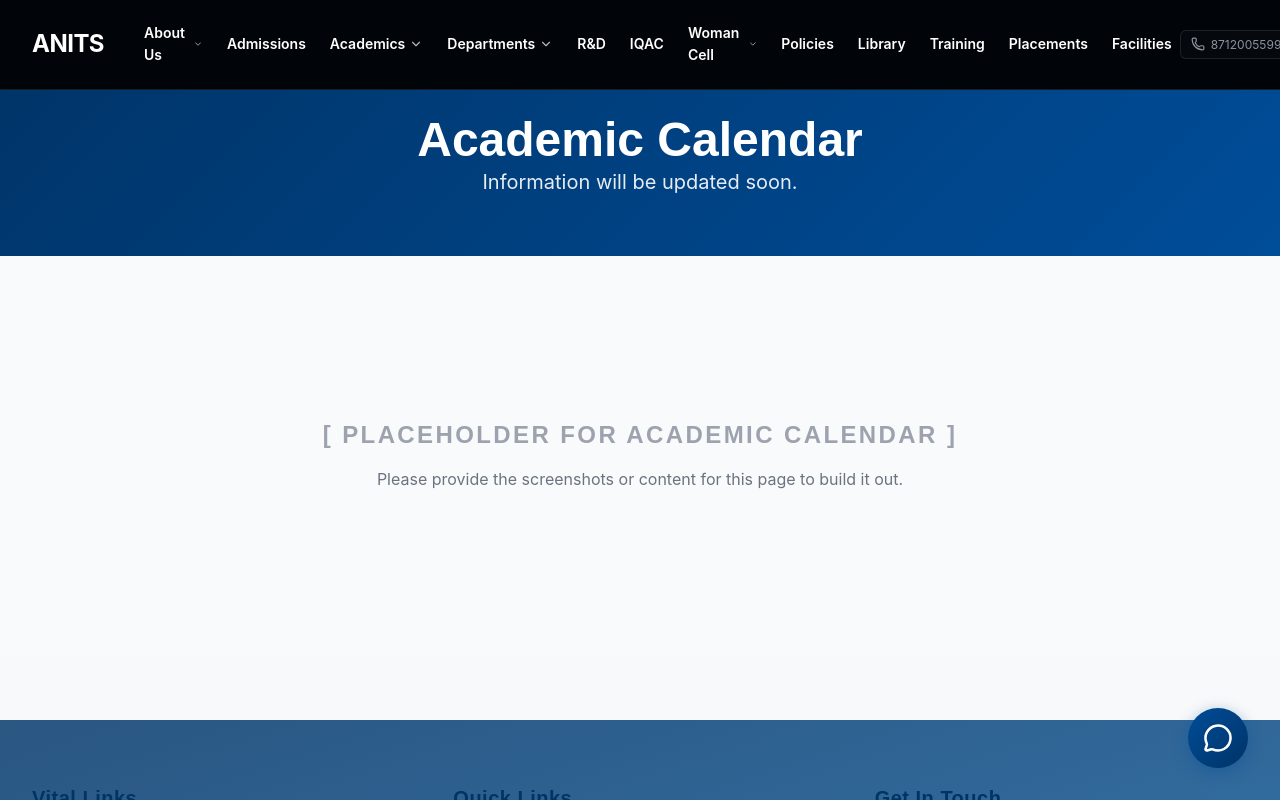
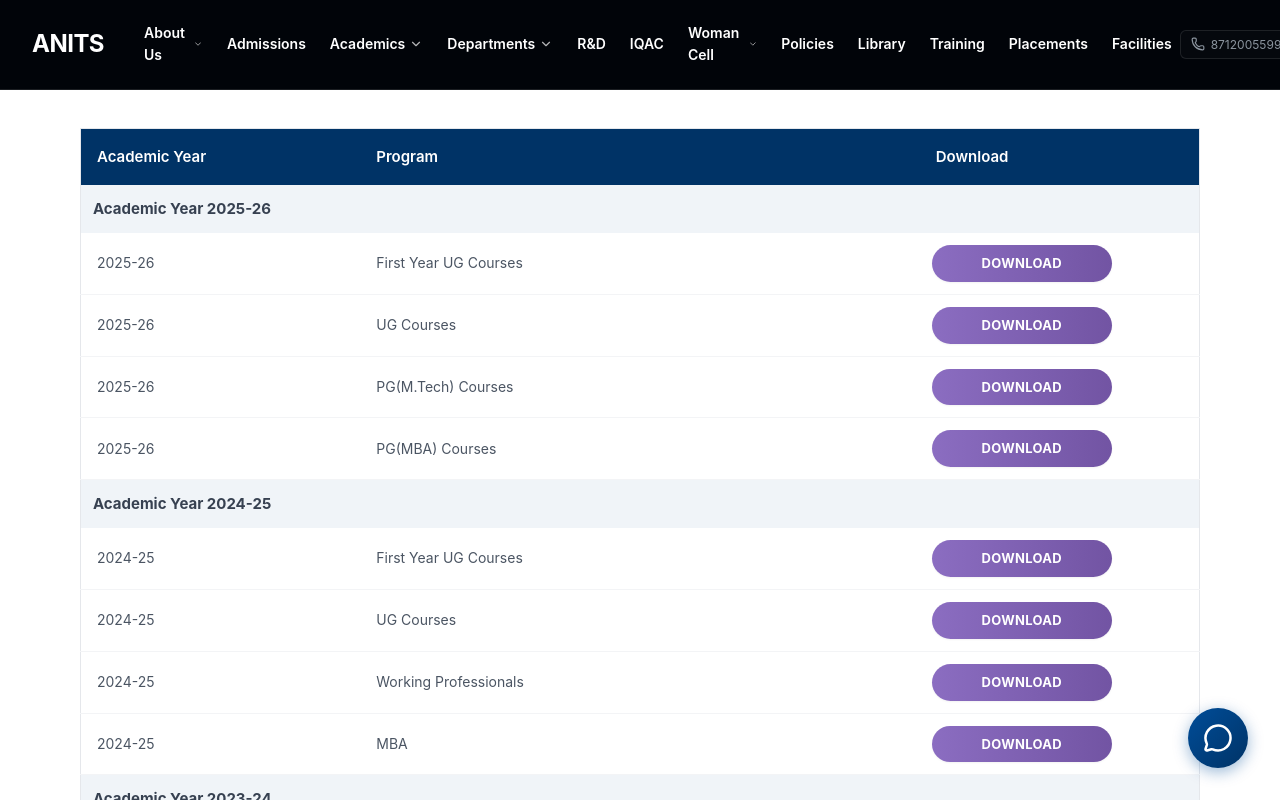
Before and after one commit to sandeep-kumar-270904/anits-college-website-, a React app in the folder frontend/: page /academics/calendar in a window 1280 px wide. Shown: the top 800 px of the page. Built offline with nearby package versions, Linux system fonts and the light colour scheme; the HTML template or start-up script is replaced by a standard one.

Commit message:
feat: build out Academic Calendar page layout exactly as screenshot

```diff
--- a/frontend/src/App.jsx
+++ b/frontend/src/App.jsx
@@ -46,6 +46,7 @@ import ProfessionalBodies from './pages/ProfessionalBodies';
 import SwayamNptel from './pages/SwayamNptel';
 import ExamSection from './pages/ExamSection';
 import ELearning from './pages/ELearning';
+import AcademicCalendar from './pages/AcademicCalendar';
 import ScrollToTop from './components/ScrollToTop';
 
 function App() {
@@ -67,7 +68,7 @@ function App() {
               <Route path="/about/organization-chart" element={<OrganizationChart />} />
               <Route path="/admissions" element={<Admissions />} />
               <Route path="/academics/syllabus" element={<Syllabus />} />
-              <Route path="/academics/calendar" element={<GenericAcademicPage />} />
+              <Route path="/academics/calendar" element={<AcademicCalendar />} />
               <Route path="/academics/timetable" element={<GenericAcademicPage />} />
               <Route path="/academics/e-learning" element={<ELearning />} />
               <Route path="/academics/exams" element={<ExamSection />} />
--- /dev/null
+++ b/frontend/src/pages/AcademicCalendar.jsx
@@ -0,0 +1,119 @@
+import React from 'react';
+import { Helmet } from 'react-helmet-async';
+
+const AcademicCalendar = () => {
+  const calendarData = [
+    {
+      yearHeader: "Academic Year 2025-26",
+      items: [
+        { year: "2025-26", program: "First Year UG Courses" },
+        { year: "2025-26", program: "UG Courses" },
+        { year: "2025-26", program: "PG(M.Tech) Courses" },
+        { year: "2025-26", program: "PG(MBA) Courses" }
+      ]
+    },
+    {
+      yearHeader: "Academic Year 2024-25",
+      items: [
+        { year: "2024-25", program: "First Year UG Courses" },
+        { year: "2024-25", program: "UG Courses" },
+        { year: "2024-25", program: "Working Professionals" },
+        { year: "2024-25", program: "MBA" }
+      ]
+    },
+    {
+      yearHeader: "Academic Year 2023-24",
+      items: [
+        { year: "2023-24", program: "MBA" },
+        { year: "2023-24", program: "M.Tech Programme" },
+        { year: "2023-24", program: "1st year B.Tech" },
+        { year: "2023-24", program: "UG Courses" }
+      ]
+    },
+    {
+      yearHeader: "Academic Year 2022-23",
+      items: [
+        { year: "2022-23", program: "Revised PG" },
+        { year: "2022-23", program: "1st year B.Tech" },
+        { year: "2022-23", program: "UG Courses" },
+        { year: "2022-23", program: "PG Courses" }
+      ]
+    },
+    {
+      yearHeader: "Academic Year 2021-22",
+      items: [
+        { year: "2021-22", program: "PG Courses" },
+        { year: "2021-22", program: "1st year B.Tech" },
+        { year: "2021-22", program: "UG Courses" }
+      ]
+    },
+    {
+      yearHeader: "Academic Year 2020-21",
+      items: [
+        { year: "2020-21", program: "(IV B.Tech (Even Semester)" },
+        { year: "2020-21", program: "UG Courses" },
+        { year: "2020-21", program: "First Year" },
+        { year: "2020-21", program: "PG Courses" }
+      ]
+    },
+    {
+      yearHeader: "Academic Year 2019-20",
+      items: [
+        { year: "2019-20", program: "UG Courses" }
+      ]
+    }
+  ];
+
+  return (
+    <div className="font-sans min-h-screen bg-white pt-[80px]">
+      <Helmet>
+        <title>Academic Calendar | ANITS</title>
+      </Helmet>
+
+      <div className="max-w-6xl mx-auto px-4 py-12">
+        <div className="overflow-x-auto">
+          <table className="w-full text-left border-collapse border border-gray-200">
+            <thead>
+              <tr className="bg-[#003366] text-white">
+                <th className="p-4 font-semibold text-[15px] w-1/4">Academic Year</th>
+                <th className="p-4 font-semibold text-[15px] w-1/2">Program</th>
+                <th className="p-4 font-semibold text-[15px] w-1/4">Download</th>
+              </tr>
+            </thead>
+            <tbody>
+              {calendarData.map((section, idx) => (
+                <React.Fragment key={idx}>
+                  {/* Subheader Row */}
+                  <tr className="bg-[#f0f4f8]">
+                    <td colSpan="3" className="p-3 font-bold text-gray-700 text-[15px]">
+                      {section.yearHeader}
+                    </td>
+                  </tr>
+
+                  {/* Data Rows */}
+                  {section.items.map((item, itemIdx) => (
+                    <tr key={itemIdx} className="bg-white border-b border-gray-100 hover:bg-gray-50 transition-colors">
+                      <td className="p-4 text-gray-600 text-[14px]">
+                        {item.year}
+                      </td>
+                      <td className="p-4 text-gray-600 text-[14px]">
+                        {item.program}
+                      </td>
+                      <td className="p-3">
+                        <button className="w-[180px] py-2 px-4 rounded-full text-white font-bold text-[13px] tracking-wide bg-gradient-to-r from-[#8b6dc1] to-[#7254a3] hover:opacity-90 transition-opacity shadow-sm">
+                          DOWNLOAD
+                        </button>
+                      </td>
+                    </tr>
+                  ))}
+                </React.Fragment>
+              ))}
+            </tbody>
+          </table>
+        </div>
+      </div>
+    </div>
+  );
+};
+
+export default AcademicCalendar;
```
